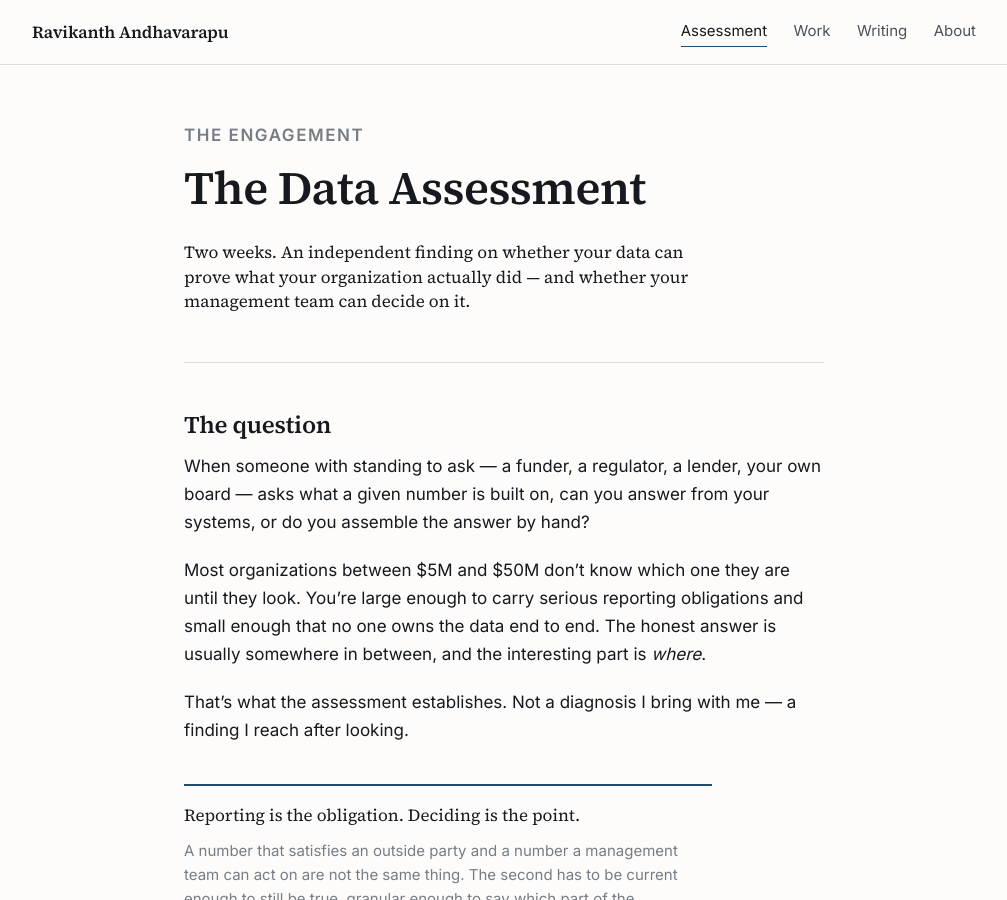
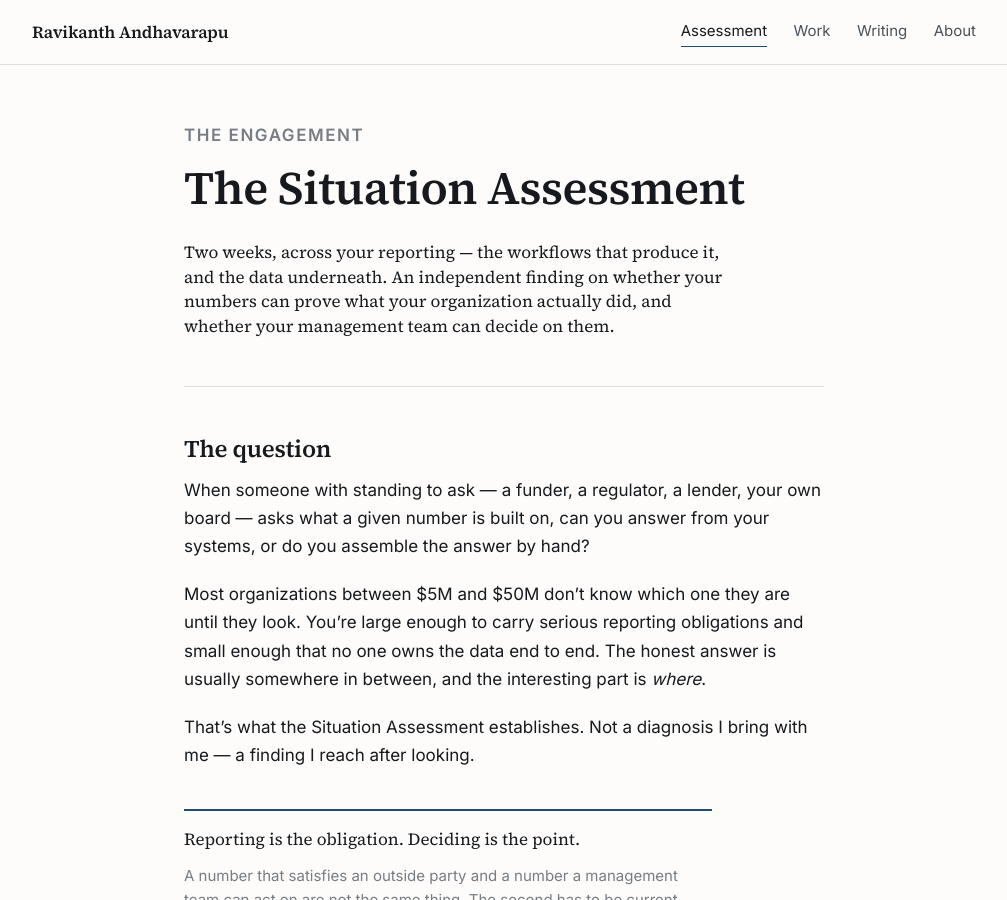
Before and after one commit to helloravi/helloravi.github.io, a Jekyll site: the page built from assessment.markdown, in a window 1280 px wide and 900 px high. Shown: the whole window, without its empty margins (136-1143 px from the left). Built offline with Jekyll 4.4.1, drawn with Linux system fonts in a browser that asks for light colours; some of the changed text lies outside the part shown.

Commit message:
Name the engagement the Situation Assessment
Every alternative name presumes the finding; this one only promises to
establish where you stand, which is what actually gets delivered. Full
form on first mention, bare afterwards.

Co-Authored-By: Claude Opus 5 (1M context) <noreply@anthropic.com>

```diff
--- a/_config.yml
+++ b/_config.yml
@@ -3,9 +3,9 @@ title: Ravikanth Andhavarapu
 email: ravi@helloravi.com
 booking_url: https://cal.com/helloravi/30min
 description: >-
-  A two-week independent assessment of whether an organization's data can prove
-  what it actually did — for nonprofits and companies whose funders, lenders or
-  boards are about to ask.
+  The Situation Assessment — two weeks across your reporting, the workflows that
+  produce it and the data underneath, for nonprofits and companies whose funders,
+  lenders or boards are about to ask what the numbers are built on.
 baseurl: "" # the subpath of your site, e.g. /blog/
 url: "https://helloravi.com" # the base hostname & protocol for your site
 twitter_username: helloravikanth
--- a/about.html
+++ b/about.html
@@ -57,9 +57,9 @@ description: Ravikanth Andhavarapu — independent director and audit committee
   <p>
     I disclose my interest before an engagement rather than after. I do build
     systems, so some assessments surface work I'd be a reasonable person to
-    do. Many don't, and I write those up the same way. The assessment is a paid
-    engagement partly for that reason — it removes the pull that a free one
-    would have.
+    do. Many don't, and I write those up the same way. The Situation Assessment
+    is a paid engagement partly for that reason — it removes the pull that a free
+    one would have.
     <a href="{{ site.baseurl }}/assessment/">More on the assessment itself.</a>
   </p>
 
--- a/assessment.markdown
+++ b/assessment.markdown
@@ -1,18 +1,19 @@
 ---
 title: Assessment
-og_title: The two-week data assessment
+og_title: The Situation Assessment
 layout: page
-description: A two-week independent assessment of whether your data can prove what your organization actually did.
+description: A two-week Situation Assessment of your reporting — the workflows that produce it, and the data underneath. Independent, in writing, and it ends with a finding rather than a proposal.
 permalink: /assessment/
 ---
 
 <p class="eyebrow">The engagement</p>
 
-# The Data Assessment
+# The Situation Assessment
 
-<p class="deck">Two weeks. An independent finding on whether your data can prove
-what your organization actually did — and whether your management team can decide
-on it.</p>
+<p class="deck">Two weeks, across your reporting — the workflows that produce it,
+and the data underneath. An independent finding on whether your numbers can prove
+what your organization actually did, and whether your management team can decide
+on them.</p>
 
 ---
 
@@ -27,7 +28,7 @@ look. You're large enough to carry serious reporting obligations and small enoug
 that no one owns the data end to end. The honest answer is usually somewhere in
 between, and the interesting part is *where*.
 
-That's what the assessment establishes. Not a diagnosis I bring with me — a finding
+That's what the Situation Assessment establishes. Not a diagnosis I bring with me — a finding
 I reach after looking.
 
 <p class="pull">Reporting is the obligation. Deciding is the point.
@@ -85,7 +86,8 @@ done.
 ## What I assess
 
 Over two weeks I trace your data from where the work happens through to where it
-gets reported, and test it against five criteria:
+gets reported — the workflows in between included — and test it against five
+criteria:
 
 1. **Provenance** — for each number you report externally, can it be traced back to
    a source record? Which numbers can't?
```
Also changed, not shown: index.html (+5 -3 lines).
